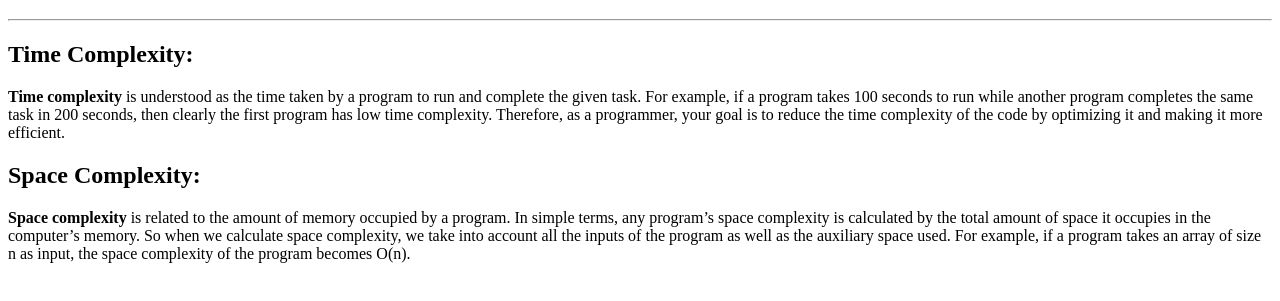
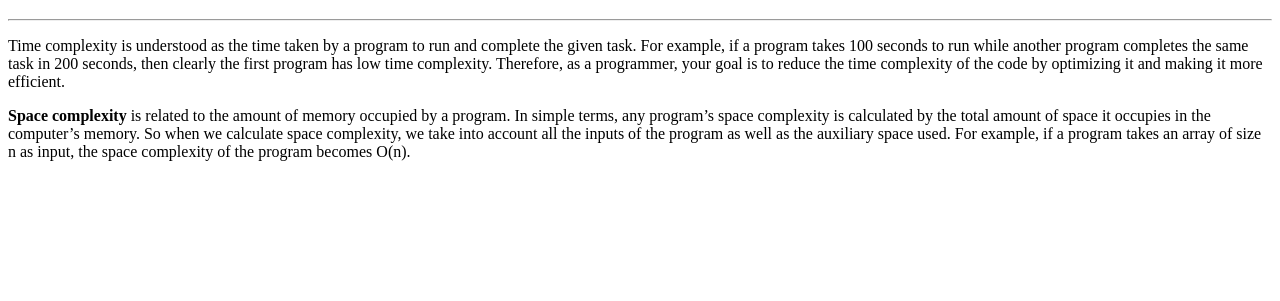
Before and after one commit to acciojob/time-and-space-complexity-satishvatturu, a website: page main.html in a window 1280 px wide. Shown: the part 61-362 px from the top of the page. Drawn offline with Linux system fonts and the light colour scheme.

Commit message:
created a submission

```diff
--- a/main.html
+++ b/main.html
@@ -7,14 +7,14 @@
 </head>
 
 <body>
-
+<main>
 	<h1>Time and Space Complexity</h1>
 	<hr>
-	<h2>Time Complexity:</h2>
-    <p><strong>Time complexity</strong> is understood as the time taken by a program to run and complete the given task. For example, if a program takes 100 seconds to run while another program completes the same task in 200 seconds, then clearly the first program has low time complexity. Therefore, as a programmer, your goal is to reduce the time complexity of the code by optimizing it and making it more efficient.</p>
-	<h2>Space Complexity:</h2>
+    <p>Time complexity is understood as the time taken by a program to run and complete the given task. For example, if a program takes 100 seconds to run while another program completes the same task in 200 seconds, then clearly the first program has low time complexity. Therefore, as a programmer, your goal is to reduce the time complexity of the code by optimizing it and making it more efficient.</p>
+
     <p><strong>Space complexity</strong> is related to the amount of memory occupied by a program. In simple terms, any program’s space complexity is calculated by the total amount of space it occupies in the computer’s memory. So when we calculate space complexity, we take into account all the inputs of the program as well as the auxiliary space used. For example, if a program takes an array of size n as input, the space complexity of the program becomes O(n).</p>
-    <script type="text/javascript" src="./script.js">
+   </main>
+	<script type="text/javascript" src="./script.js">
 </script>
 
 </body>
```
